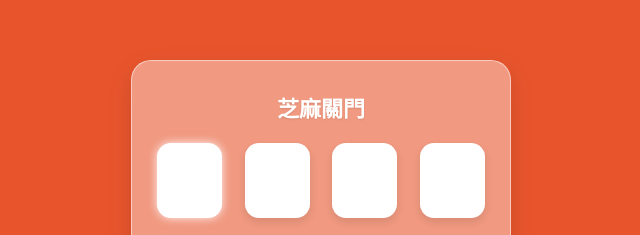
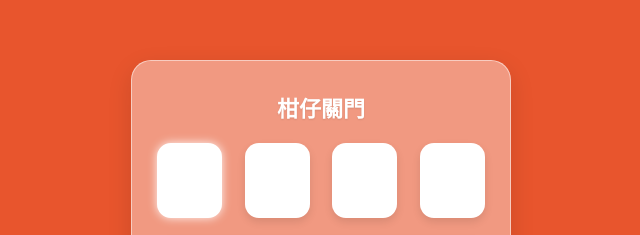
Before and after one commit to hda0077/key-system, a plain HTML site: page index.html in a window 1280 px wide. Shown: the part 211-446 px from the top of the page, 319-959 px from the left. Drawn offline with Linux system fonts and the light colour scheme.

Commit message:
Update index.html
調整系統名稱

```diff
--- a/index.html
+++ b/index.html
@@ -4,7 +4,7 @@
   <meta charset="UTF-8">
   <meta name="viewport" content="width=device-width, initial-scale=1.0">
   <meta name="color-scheme" content="light">
-  <title>芝麻關門</title>
+  <title>鑰匙管理系統</title>
   <style>
     :root {
       color-scheme: light !important;
@@ -173,9 +173,9 @@
 </head>
 <body>
 
-  <!-- 關卡 1：芝麻關門 -->
+  <!-- 關卡 1：柑仔關門 -->
   <div class="container" id="lock-screen">
-    <div class="title">芝麻關門</div>
+    <div class="title">柑仔關門</div>
 
     <div class="pin-container">
       <input type="text" maxlength="1" class="pin-box" id="pin1" autocomplete="off" inputmode="url" pattern="[a-zA-Z0-9]*">
```
